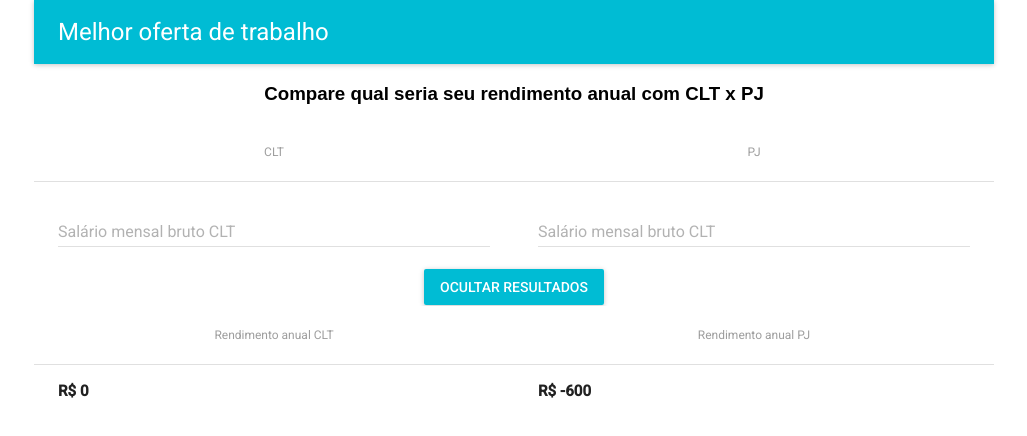
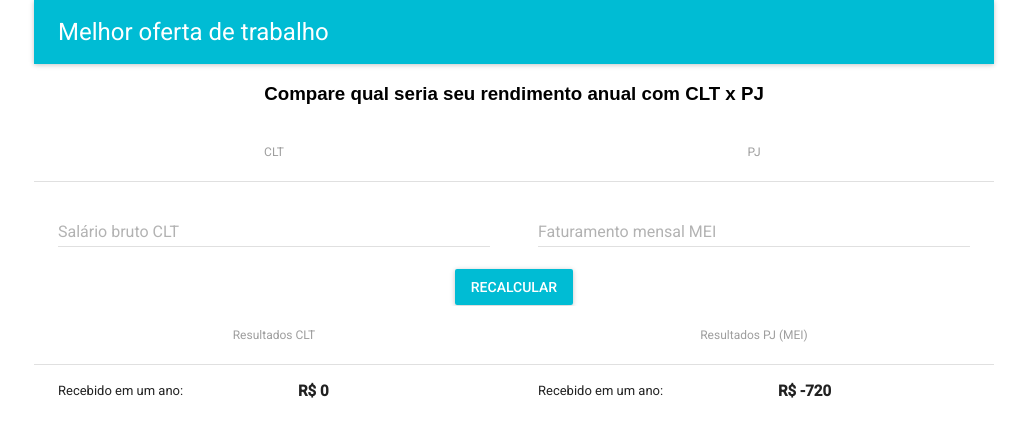
Before and after one commit to felipefreitag/compara-clt-pj, a React (Create React App) app: page / in a window 1280 px wide. Both pictures are taken after a click on the element "CALCULAR". Shown: the top 436 px of the page, without its empty margins (126-1153 px from the left). Built offline with nearby package versions, Linux system fonts and the light colour scheme.

Commit message:
Adds annual salary calculation

```diff
--- a/src/App.js
+++ b/src/App.js
@@ -31,7 +31,7 @@ class App extends Component {
 
   calculate() {
     this.setState({
-      showResult: !this.state.showResult,
+      showResult: true,
       employeeYearly: this.employeeYearlyEarnings(
         this.state.employeeMonthly),
       companyYearly: this.companyYearlyEarnings(
--- a/src/DataEntry.js
+++ b/src/DataEntry.js
@@ -24,10 +24,16 @@ const DataEntry = props => {
       <TableBody displayRowCheckbox={false}>
         <TableRow>
           <TableRowColumn>
-            <TextInput onChange={props.handleEmployeeChange} />
+            <TextInput
+              onChange={props.handleEmployeeChange}
+              label="Salário bruto CLT"
+            />
           </TableRowColumn>
           <TableRowColumn>
-            <TextInput onChange={props.handleCompanyChange} />
+            <TextInput
+              onChange={props.handleCompanyChange}
+              label="Faturamento mensal MEI"
+            />
           </TableRowColumn>
         </TableRow>
       </TableBody>
@@ -36,7 +42,7 @@ const DataEntry = props => {
           <TableRowColumn style={{ textAlign: 'center' }}>
               <RaisedButton
                 label={showResult ?
-                  "Ocultar resultados" : "Calcular"}
+                  "Recalcular" : "Calcular"}
                 primary={true}
                 onClick={props.calculate}
               />
--- a/src/Functions.js
+++ b/src/Functions.js
@@ -13,12 +13,57 @@ function handleCompanyChange(event) {
   this.handleChange(event, false)
 }
 
+function inssCalc(salary) {
+  let result = 0;
+  if (salary <= 1659.38 ) {
+    result= salary * 0.08
+  } else if (salary <= 2765.66) {
+    result= salary * 0.09
+  } else if (salary <= 5531.31) {
+    result= salary * 0.11
+  } else result= (5531.31 * 0.11);
+  return result;
+}
+
+function irrfCalc(salary) {
+  let result = 0;
+  if (salary <= 1903.98) {
+    result = 0
+  } else if (salary <= 2826.65) {
+    result = (salary * 0.075 - 142.80)
+  } else if (salary <= 3751.05) {
+    result = (salary * 0.15 - 354.80)
+  } else if (salary <= 4664.68) {
+    result = (salary * 0.225 - 636.13)
+  } else result = (salary * 0.275 - 869.36);
+  return result;
+}
+
+function netSalary(salary) {
+  const inss = inssCalc(salary);
+  const irrf = irrfCalc(salary - inss);
+  const netValue = salary - inss - irrf;
+  return netValue;
+}
+
 function employeeYearlyEarnings(employeeMonthly) {
-  return employeeMonthly * 0.7 * 13.3;
+  const grossEarning = parseFloat(employeeMonthly);
+  const netMonthly = netSalary(grossEarning);
+  const vacations = netSalary(grossEarning * 1.3);
+  // Total: 11 monthly payments + 1 with vacations + 13º
+  const yearTotal = 12 * netMonthly + vacations;
+  const formatNum = yearTotal.toLocaleString('de-DE',
+    { maximumFractionDigits: '2'});
+  return formatNum;
 }
 
 function companyYearlyEarnings(companyMonthly) {
-  return companyMonthly * 12 - (12 * 50);
+  const grossEarning = parseFloat(companyMonthly);
+  const netMonthly = grossEarning - 60;
+  const yearTotal = 12 * netMonthly;
+  const formatNum = yearTotal.toLocaleString('de-DE',
+    { maximumFractionDigits: '2'});
+  return formatNum;
 }
 
 export { handleChange, handleEmployeeChange, handleCompanyChange }
--- a/src/ShowResults.js
+++ b/src/ShowResults.js
@@ -10,17 +10,23 @@ const ShowResults = props => (
     >
       <TableRow>
         <TableHeaderColumn style={{textAlign:'center'}}>
-          Rendimento anual CLT
+          Resultados CLT
         </TableHeaderColumn>
         <TableHeaderColumn style={{textAlign:'center'}}>
-          Rendimento anual PJ
+          Resultados PJ (MEI)
         </TableHeaderColumn>
       </TableRow>
     </TableHeader>
     <TableBody displayRowCheckbox={false}>
       <TableRow>
         <TableRowColumn>
+          <p>Recebido em um ano:</p>
+        </TableRowColumn>
+        <TableRowColumn>
           <h3>R$ {props.employeeYearly}</h3>
+        </TableRowColumn>
+        <TableRowColumn>
+          <p>Recebido em um ano:</p>
         </TableRowColumn>
         <TableRowColumn>
           <h3>R$ {props.companyYearly}</h3>
--- a/src/TextInput.js
+++ b/src/TextInput.js
@@ -1,9 +1,9 @@
 import React from 'react';
 import TextField from 'material-ui/TextField';
 
-const TextInput = ({ onChange }) => (
+const TextInput = ({ onChange, label }) => (
   <TextField
-    floatingLabelText="Salário mensal bruto CLT"
+    floatingLabelText={label}
     fullWidth={true}
     onChange={onChange}
   />
```
